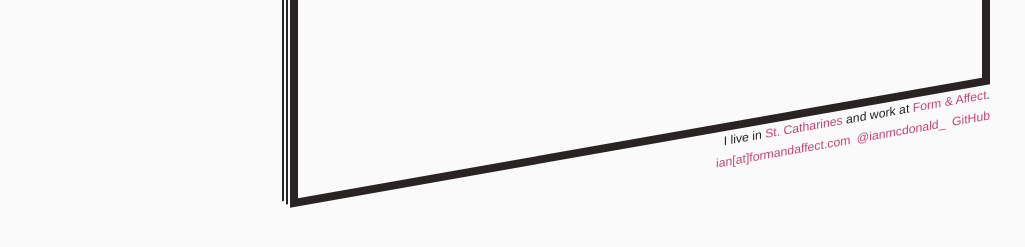
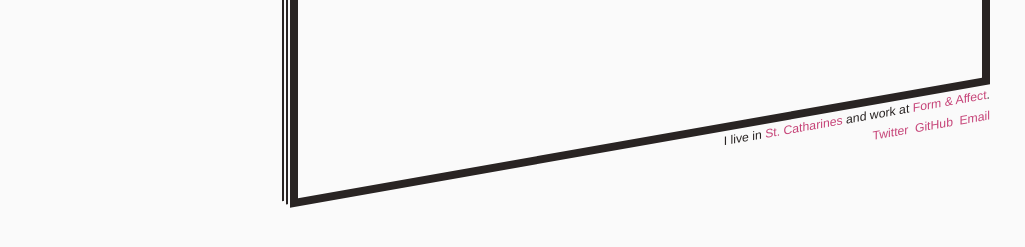
Before and after one commit to ianmcdonald/ianmcdonald.github.io, a Jekyll site: the page built from index.html, in a window 1280 px wide. Shown: the part 624-871 px from the top of the page, without its empty margins (0-1025 px from the left). Built offline with Jekyll 4.4.1, drawn with Linux system fonts in a browser that asks for light colours; some web fonts are replaced.

Commit message:
social link

```diff
--- a/index.html
+++ b/index.html
@@ -9,9 +9,9 @@ layout: default
 </ul>
 <ul class="whatever">
 <li>I live in <a href="http://en.wikipedia.org/wiki/St._Catharines" class="link-stc">St. Catharines</a> and work at <a href="http://formandaffect.com" class="link-fa">Form &amp; Affect</a>.</li>
-<li><a href="mailto:ian@formandaffect.com">ian[at]formandaffect.com</a></li>
-<li><a href="https://twitter.com/ianmcdonald_">@ianmcdonald_</a></li>
-<li><a href="https://github.com/ianmcdonald">GitHub</a></li>
+<li><a href="http://twitter.com/ianmcdonald_">Twitter</a></li>
+<li><a href="http://github.com/ianmcdonald">GitHub</a></li>
+<li><a href="mailto:iangregoryjames@gmail.com">Email</a></li>
 </ul>
 <!-- <svg class="st-catharines" width="435px" height="606px" viewBox="0 0 435 606" version="1.1">
 <g id="flat-map" stroke="none" stroke-width="1" fill="none" fill-rule="evenodd">
@@ -19,7 +19,7 @@ layout: default
 <circle id="map-point" fill="#672121" cx="234.5" cy="394.5" r="15"></circle>
 </g>
 </svg> -->
-<script>
+<!-- <script>
 (function svgLinks() {
 var stcLink  = document.querySelector('.link-stc'),
 stcMap   = document.querySelector('path#map'),
@@ -36,4 +36,4 @@ stcLink.addEventListener('mouseleave', regularMap   );
 fa2Link.addEventListener('mouseenter', highlightFa2 );
 fa2Link.addEventListener('mouseleave', regularFa2   );
 })();
-</script>
+</script> -->
```
Also changed, not shown: 2 other files. Lines whose indentation alone changed are shown as unchanged.
